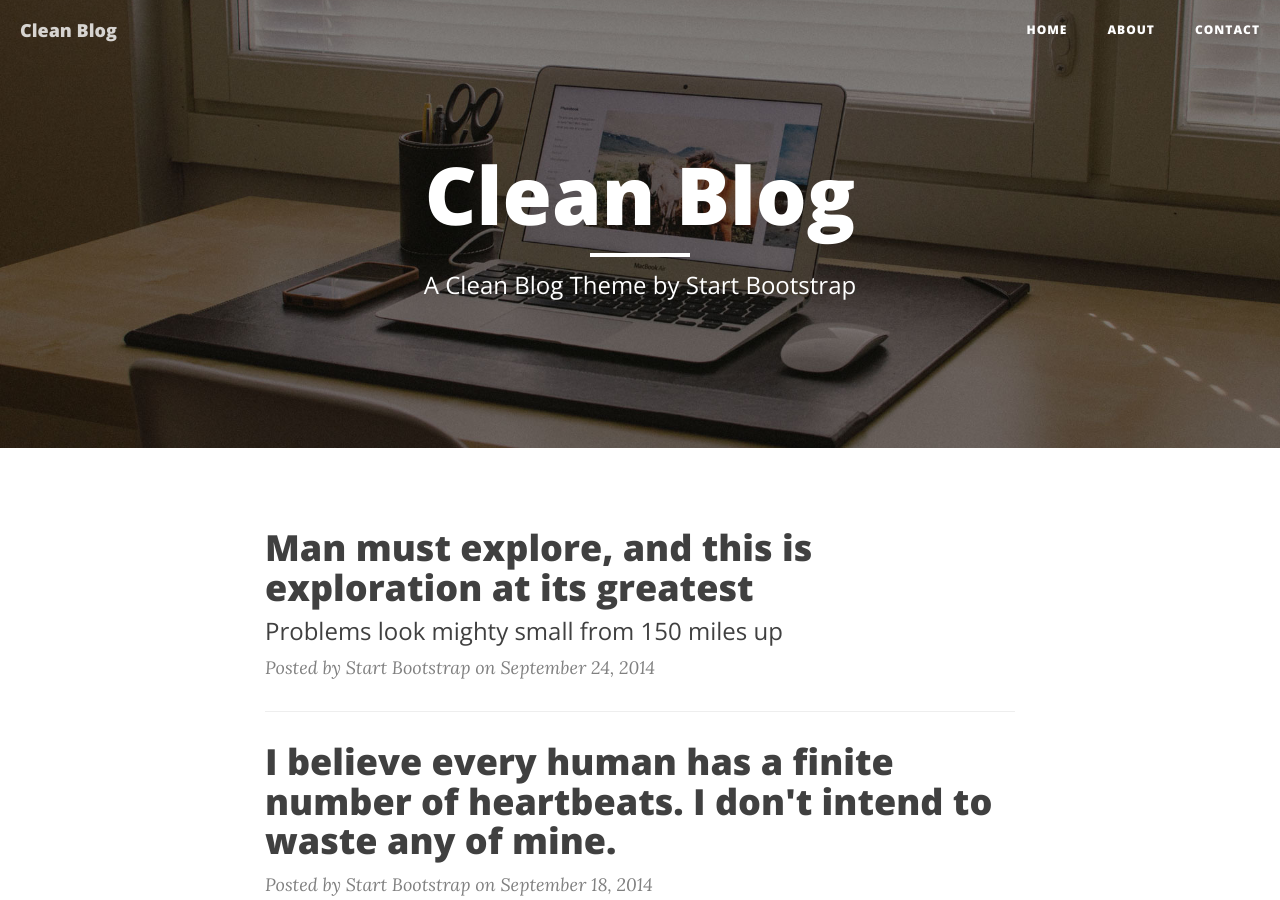
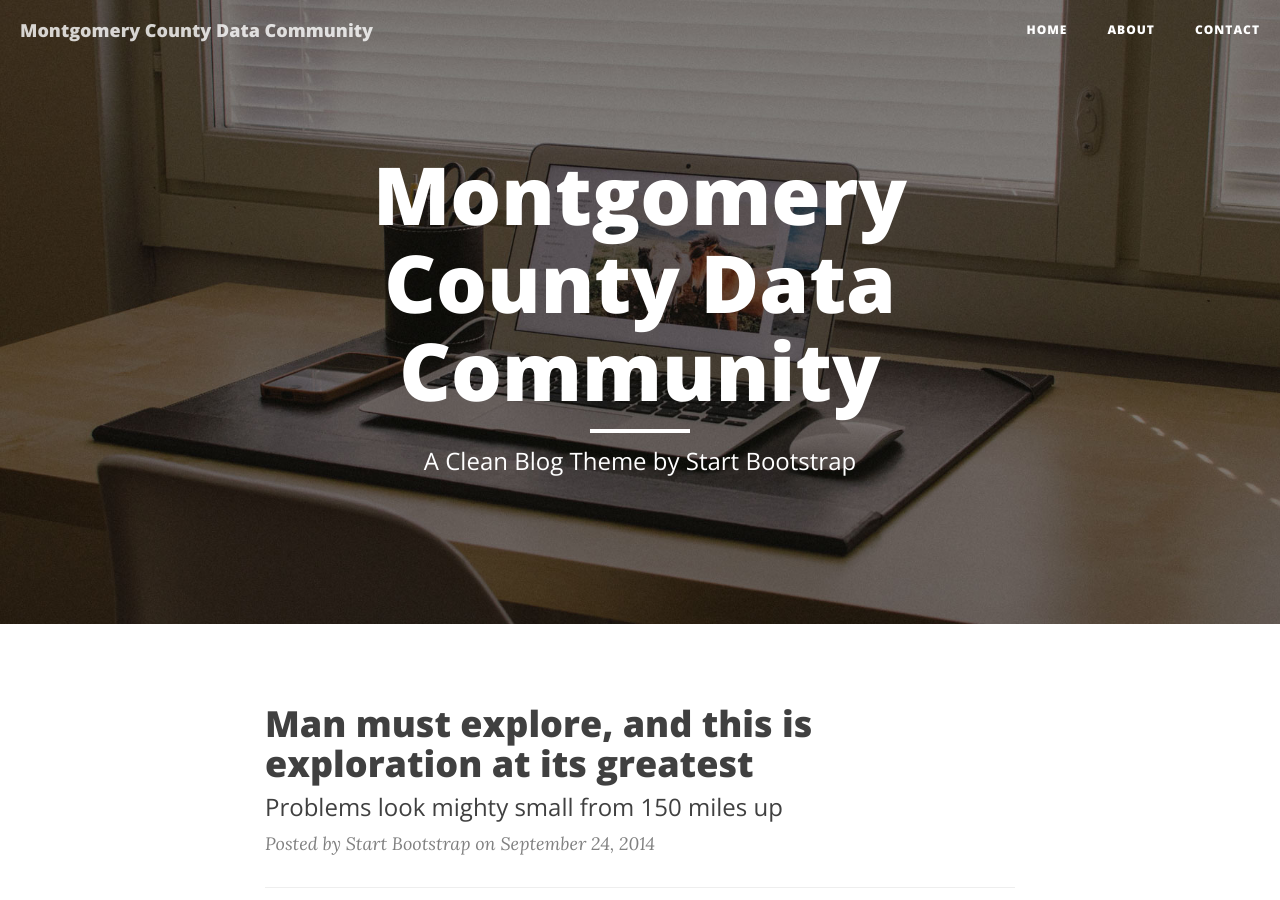
Before and after one commit to dennizl/dennizl.github.io, a Jekyll site: the page built from index.html, in a window 1280 px wide and 900 px high. Built offline with Jekyll 4.4.1, drawn with Linux system fonts in a browser that asks for light colours; nearby versions of some CDN libraries; the list of posts is cut into pages by our own code.

Commit message:
Update _config.yml

```diff
--- a/_config.yml
+++ b/_config.yml
@@ -1,5 +1,5 @@
 # Site settings
-title: Clean Blog
+title: Montgomery County Data Community
 header-img: img/home-bg.jpg
 email: your-email@yourdomain.com
 copyright_name: Your/Project/Corporate Name
```
